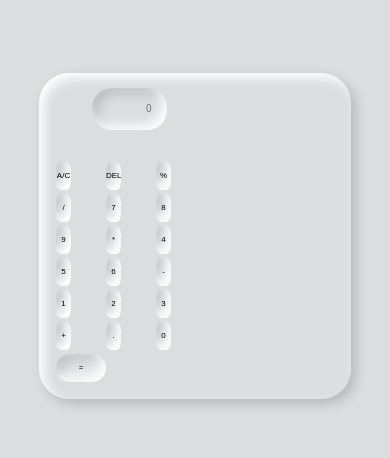
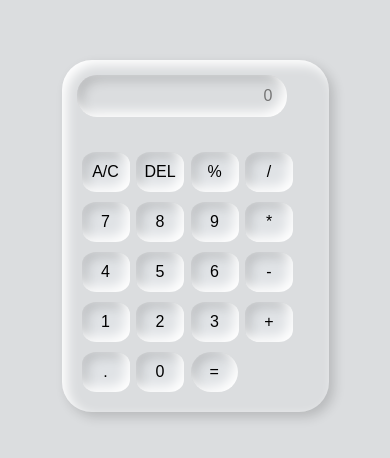
Before and after one commit to monikapatidar27/Simple-Calculator, a plain HTML site: page index.html in a window 390 px wide. Shown: the part 102-560 px from the top of the page. Drawn offline with Linux system fonts and the light colour scheme.

Commit message:
commit first

```diff
--- a/script.js
+++ b/script.js
@@ -2,7 +2,7 @@
  let outputScreen = document.getElementById("outscreen");
 
  function display(num){
-     outputScreen.value += num;
+     outputScreen.value+= num;
  }
  function clr(){
      outputScreen.value = "";
--- a/style.css
+++ b/style.css
@@ -57,26 +57,27 @@ button{
 }
 @media screen and (max-width:510px){
     button{
-        height: 28px;
-        width: 30%;
-        margin: 2px;
-        font-size: .5em;
-
+        height: 40px;
+        /* width: 50%; */
+        /* margin: 2px; */
+        font-size: 1em;
+        grid-column-gap: 2%;
     }
     .container{
        height: 80vh;
 
     }
     input{
-        width: 50%;
-        grid-column: span 3;
+        /* width: 50%; */
+        grid-column: span 4;
         height: 5vh;
-        font-size: 10px;
+        font-size: 1rem;
     }
     .calcu{
-        width: 80%;
+        width: auto;
+        grid-column-gap: 3%;
         display: grid;
-        grid-template-columns: repeat(3,50px);
+        grid-template-columns: repeat(4,20%);
     }
     .eq{
         width: 100%;
```
